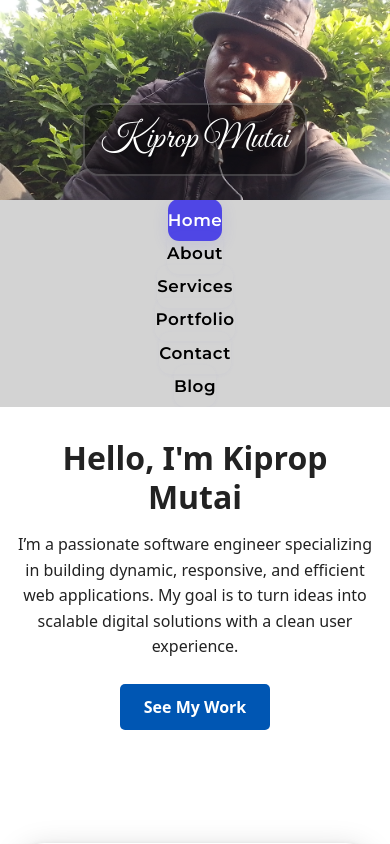
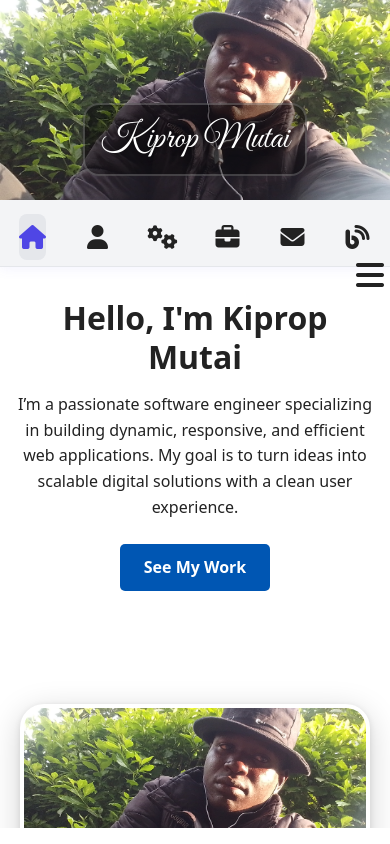
Before and after one commit to kiprop10/portfolioweb1, an Angular app in the folder portfolio/: page / in a window 390 px wide. Shown: the top 844 px of the page. Built offline with nearby package versions, Linux system fonts and the light colour scheme.

Commit message:
remodified my nav page in mobile mode and added icons, restyled main content and footer

```diff
--- a/portfolio/src/app/components/nav/nav.component.css
+++ b/portfolio/src/app/components/nav/nav.component.css
@@ -1,11 +1,68 @@
 @import url('https://fonts.googleapis.com/css2?family=Montserrat:wght@600&display=swap');
+@import url('https://cdnjs.cloudflare.com/ajax/libs/font-awesome/6.4.2/css/all.min.css');
 
 nav {
-  background: lightgrey;
+  background: #f3f4f6;
   box-shadow: 0 2px 12px rgba(99, 102, 241, 0.08);
   padding: 1.2rem 0;
+  position: relative;
 }
 
+/* Hamburger menu button */
+.nav-menu-btn {
+  display: none;
+  background: none;
+  border: none;
+  color: #222;
+  font-size: 2rem;
+  position: absolute;
+  right: 0;
+  top: 50px;
+  z-index: 102;
+  cursor: pointer;
+}
+
+/* Icon bar for mobile */
+.icon-bar {
+  display: none;
+}
+
+.icon-bar-list {
+  display: flex;
+  justify-content: space-around;
+  align-items: center;
+  width: 100vw;
+  background: #f3f4f6;
+  padding: 0.4rem 0;
+  margin: 0;
+  list-style: none;
+  border-bottom: 1px solid #e5e7eb;
+  position: relative;
+  z-index: 101;
+}
+
+.icon-bar-list li {
+  flex: 1 1 0;
+  text-align: center;
+}
+
+.icon-bar-list a {
+  color: #222;
+  font-size: 1.5rem;
+  padding: 0.3rem 0;
+  display: inline-block;
+  transition: color 0.2s, background 0.2s;
+  border-radius: 0.5rem;
+}
+
+.icon-bar-list a.active,
+.icon-bar-list a:focus,
+.icon-bar-list a:hover {
+  color: #4f46e5;
+  background: #e5e7eb;
+}
+
+/* Main nav list */
 .nav-list {
   display: flex;
   justify-content: center;
@@ -13,11 +70,19 @@ nav {
   list-style: none;
   margin: 0;
   padding: 0;
+  background: #f3f4f6;
+  transition: max-height 0.4s cubic-bezier(.4,0,.2,1), opacity 0.3s;
+  position: relative;
+  z-index: 100;
+}
+
+.nav-list li {
+  width: auto;
 }
 
 .nav-list a {
   font-family: 'Montserrat', Arial, sans-serif;
-  color: black;
+  color: #222;
   text-decoration: none;
   font-weight: 600;
   font-size: 1.18rem;
@@ -26,11 +91,15 @@ nav {
   border-radius: 0.5rem;
   transition: color 0.2s, background 0.2s, box-shadow 0.2s;
   box-shadow: 0 1px 4px rgba(99, 102, 241, 0.04);
+  background: transparent;
+  display: flex;
+  align-items: center;
+  gap: 0.7rem;
 }
 
 .nav-list a:hover {
-  background: #fff;
-  color: #4f46e5;
+  background: #e5e7eb;
+  color: #111;
   box-shadow: 0 2px 8px rgba(99, 102, 241, 0.10);
 }
 
@@ -41,30 +110,74 @@ nav {
 }
 
 /* Responsive styles */
-@media (max-width: 800px) {
+@media (max-width: 600px) {
+  nav {
+    padding: 0.5rem 0 0 0;
+  }
+  .nav-menu-btn {
+    display: block;
+  }
+  .icon-bar {
+    display: block;
+  }
   .nav-list {
-    gap: 1.2rem;
+    flex-direction: column;
+    align-items: flex-start;
+    gap: 0;
+    background: #f3f4f6;
+    position: absolute;
+    top: 100%;
+    left: 0;
+    width: 100vw;
+    max-height: 0;
+    opacity: 0;
+    overflow: hidden;
+    pointer-events: none;
+    box-shadow: 0 8px 24px rgba(99, 102, 241, 0.10);
+    border-bottom-left-radius: 1rem;
+    border-bottom-right-radius: 1rem;
+    z-index: 100;
+    transition: max-height 0.4s cubic-bezier(.4,0,.2,1), opacity 0.3s;
+  }
+  .nav-list.open {
+    max-height: 500px;
+    opacity: 1;
+    pointer-events: auto;
+  }
+  .nav-list li {
+    width: 100%;
   }
   .nav-list a {
-    font-size: 1rem;
-    padding: 0.5rem 1rem;
+    width: 100%;
+    text-align: left;
+    font-size: 1.05rem;
+    padding: 0.7rem 1.5rem;
+    border-radius: 0;
+    box-shadow: none;
+    background: transparent;
+    display: flex;
+    align-items: center;
+    gap: 0.7rem;
+  }
+  .nav-list a:hover {
+    background: #e5e7eb;
+    color: #111;
+  }
+  /* Hide icon bar when menu is open */
+  .icon-bar {
+    display: block;
+  }
+  .icon-bar.hide {
+    display: none !important;
   }
 }
 
-@media (max-width: 600px) {
-  nav {
-    padding: 0.5rem 0;
+/* Hide menu button on desktop */
+@media (min-width: 601px) {
+  .nav-menu-btn {
+    display: none;
   }
-  .nav-list {
-    flex-direction: column;
-    align-items: center;
-    gap: 0.5rem;
-  }
-  .nav-list a {
-    width: 90vw;
-    text-align: center;
-    font-size: 1.05rem;
-    padding: 0.7rem 0;
-    border-radius: 0.7rem;
+  .icon-bar {
+    display: none !important;
   }
 }
--- a/portfolio/src/app/components/nav/nav.component.html
+++ b/portfolio/src/app/components/nav/nav.component.html
@@ -1,22 +1,73 @@
 <nav>
-  <ul class="nav-list">
+  <button class="nav-menu-btn" (click)="toggleMenu()" aria-label="Open navigation">
+    <i class="fas fa-bars"></i>
+  </button>
+  <!-- Icon bar: visible on mobile, hidden when menu is open -->
+  <div class="icon-bar" [class.hide]="menuOpen">
+    <ul class="icon-bar-list">
+      <li>
+        <a routerLink="/" routerLinkActive="active" [routerLinkActiveOptions]="{ exact: true }">
+          <i class="fas fa-home"></i>
+        </a>
+      </li>
+      <li>
+        <a routerLink="/about" routerLinkActive="active" [routerLinkActiveOptions]="{ exact: true }">
+          <i class="fas fa-user"></i>
+        </a>
+      </li>
+      <li>
+        <a routerLink="/services" routerLinkActive="active" [routerLinkActiveOptions]="{ exact: true }">
+          <i class="fas fa-cogs"></i>
+        </a>
+      </li>
+      <li>
+        <a routerLink="/portfolio" routerLinkActive="active" [routerLinkActiveOptions]="{ exact: true }">
+          <i class="fas fa-briefcase"></i>
+        </a>
+      </li>
+      <li>
+        <a routerLink="/contact" routerLinkActive="active" [routerLinkActiveOptions]="{ exact: true }">
+          <i class="fas fa-envelope"></i>
+        </a>
+      </li>
+      <li>
+        <a routerLink="/blog" routerLinkActive="active" [routerLinkActiveOptions]="{ exact: true }">
+          <i class="fas fa-blog"></i>
+        </a>
+      </li>
+    </ul>
+  </div>
+  <!-- Main nav: always visible on desktop, slides down on mobile when menu is open -->
+  <ul class="nav-list" [class.open]="menuOpen">
     <li>
-      <a routerLink="/" routerLinkActive="active" [routerLinkActiveOptions]="{ exact: true }">Home</a>
+      <a routerLink="/" routerLinkActive="active" [routerLinkActiveOptions]="{ exact: true }" (click)="closeMenuWithDelay()">
+        <i class="fas fa-home"></i> Home
+      </a>
     </li>
     <li>
-      <a routerLink="/about" routerLinkActive="active" [routerLinkActiveOptions]="{ exact: true }">About</a>
+      <a routerLink="/about" routerLinkActive="active" [routerLinkActiveOptions]="{ exact: true }" (click)="closeMenuWithDelay()">
+        <i class="fas fa-user"></i> About
+      </a>
     </li>
     <li>
-      <a routerLink="/services" routerLinkActive="active" [routerLinkActiveOptions]="{ exact: true }">Services</a>
+      <a routerLink="/services" routerLinkActive="active" [routerLinkActiveOptions]="{ exact: true }" (click)="closeMenuWithDelay()">
+        <i class="fas fa-cogs"></i> Services
+      </a>
     </li>
     <li>
-      <a routerLink="/portfolio" routerLinkActive="active" [routerLinkActiveOptions]="{ exact: true }">Portfolio</a>
+      <a routerLink="/portfolio" routerLinkActive="active" [routerLinkActiveOptions]="{ exact: true }" (click)="closeMenuWithDelay()">
+        <i class="fas fa-briefcase"></i> Portfolio
+      </a>
     </li>
     <li>
-      <a routerLink="/contact" routerLinkActive="active" [routerLinkActiveOptions]="{ exact: true }">Contact</a>
+      <a routerLink="/contact" routerLinkActive="active" [routerLinkActiveOptions]="{ exact: true }" (click)="closeMenuWithDelay()">
+        <i class="fas fa-envelope"></i> Contact
+      </a>
     </li>
     <li>
-      <a routerLink="/blog" routerLinkActive="active" [routerLinkActiveOptions]="{ exact: true }">Blog</a>
+      <a routerLink="/blog" routerLinkActive="active" [routerLinkActiveOptions]="{ exact: true }" (click)="closeMenuWithDelay()">
+        <i class="fas fa-blog"></i> Blog
+      </a>
     </li>
   </ul>
 </nav>
--- a/portfolio/src/app/components/nav/nav.component.ts
+++ b/portfolio/src/app/components/nav/nav.component.ts
@@ -9,5 +9,15 @@ import { RouterLink, RouterLinkActive } from '@angular/router';
   styleUrl: './nav.component.css'
 })
 export class NavComponent {
+  menuOpen = false;
 
+  toggleMenu() {
+    this.menuOpen = !this.menuOpen;
+  }
+
+  closeMenuWithDelay() {
+    setTimeout(() => {
+      this.menuOpen = false;
+    }, 3000);
+  }
 }
--- a/portfolio/src/styles.css
+++ b/portfolio/src/styles.css
@@ -7,21 +7,19 @@ html, body {
 
 body, app-root {
   min-height: 100vh;
-  width: 100vw;
+  min-width: 100vw;
   display: flex;
   flex-direction: column;
 }
 
 .main-content {
-  flex: 1 1 auto;
+  flex: 1 0 auto;
+  overflow: auto;
   display: flex;
   flex-direction: column;
-  justify-content: flex-start; /* Don't force vertical center */
-  align-items: stretch;
-  min-height: 0;
   width: 100%;
+}
 
-}/* Footer styles */
 .footer {
   flex-shrink: 0;
   background: #1e293b;
@@ -30,4 +28,13 @@ body, app-root {
   text-align: center;
   font-size: 1rem;
   width: 100%;
+  box-sizing: border-box;
 }
+
+/* Responsive: smaller padding and font on mobile */
+@media (max-width: 600px) {
+  .footer {
+    padding: 1rem 0 0.5rem 0;
+    font-size: 0.95rem;
+  }
+}
```
